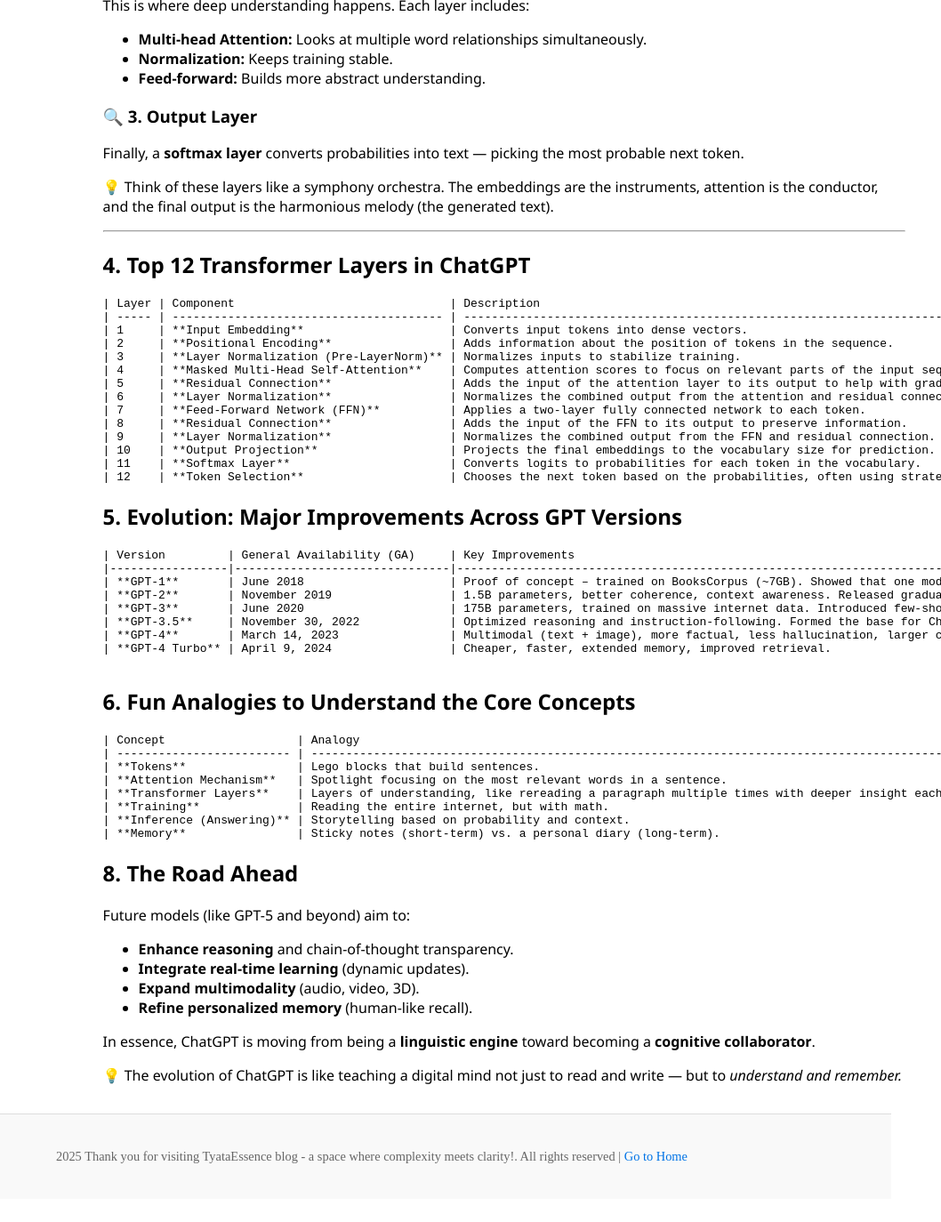
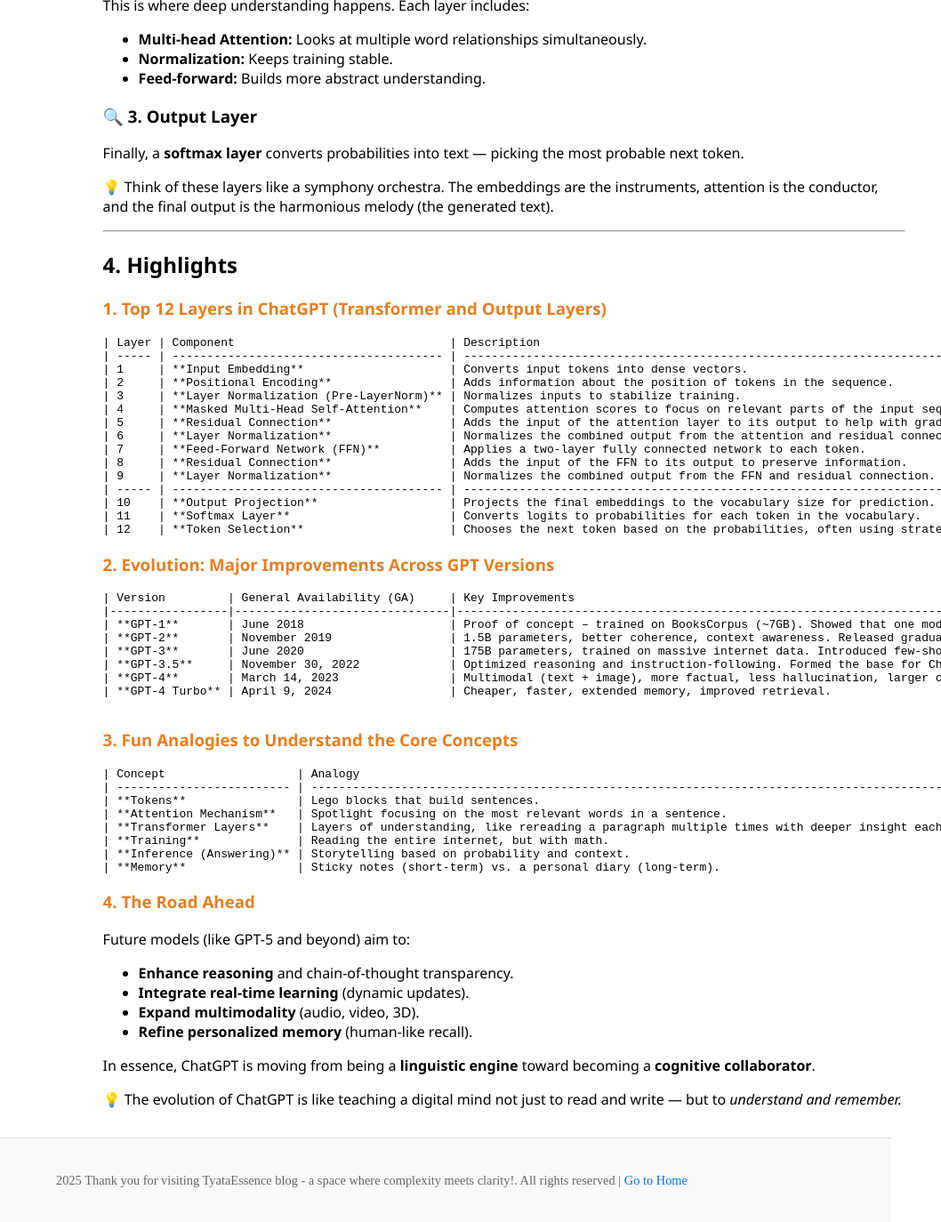
Before and after one commit to tyataessence/tyataessence.github.io, a Jekyll site: the page built from _posts/trending/2025-10-06-deep-dive-ChatGpt.md, in a window 1280 px wide and 1400 px high, scrolled down 3212 px. Shown: the top 1374 px of the window at 89% size, without its empty margins (222-1280 px from the left). Built offline with Jekyll 4.4.1, drawn with Linux system fonts in a browser that asks for light colours; some of the changed text lies outside the part shown.

Commit message:
Adding colors

````diff
--- a/_posts/trending/2025-10-06-deep-dive-ChatGpt.md
+++ b/_posts/trending/2025-10-06-deep-dive-ChatGpt.md
@@ -11,19 +11,19 @@ author: Rakesh Tyata
 
 💡 If you imagine the brain as a library, ChatGPT is like a super-librarian who doesn’t just fetch books but has read all of them, synthesized their contents, and can generate new, coherent, and often insightful paragraphs on demand.
 
-The human-like nature of ChatGPT isn’t magic — it’s ***pattern mastery**. It recognizes and replicates linguistic structures, emotional tones, and logical flows seen millions of times during training.
+The human-like nature of ChatGPT isn’t magic — it’s **pattern mastery**. It recognizes and replicates linguistic structures, emotional tones, and logical flows seen millions of times during training.
 
 However, it doesn’t **think** or **believe** anything. It’s an illusion of understanding built on probability and data density — a mirror reflecting collective human knowledge.
 
-💡 "ChatGPT doesn’t know the answer — it knows how an answer *should sound*."
+💡 "ChatGPT doesn’t know the answer — it knows how an answer **should sound**."
 
 ---
 
-## 1. How Does ChatGPT Work Internally?
+## <span style="color:#2F80ED;">1. How Does ChatGPT Work Internally?</span>
 
 Let’s break down the internal machinery without getting lost in math.
 
-### 🔹 Step 1: Tokenization – Turning Words into Numbers
+### <span style="color:#E67E22;">🔹 Step 1: Tokenization – Turning Words into Numbers</span>
 
 Language is messy for computers — they think in numbers, not words. So, ChatGPT converts text into **tokens**, which are numeric representations of chunks of text (words, parts of words, or symbols). For example:
 
@@ -31,7 +31,7 @@ Language is messy for computers — they think in numbers, not words. So, ChatGP
 
 Each of these tokens is mapped to a number through a massive dictionary learned during training.
 
-### 🔹 Step 2: Embeddings – Giving Meaning to Tokens
+### <span style="color:#E67E22;">🔹 Step 2: Embeddings – Giving Meaning to Tokens</span>
 
 Each token is then embedded into a **high-dimensional vector space**. Think of this like placing every word on a multi-dimensional map where similar meanings are close together — "king" and "queen" are nearby, while "banana" is far away.
 
@@ -44,7 +44,7 @@ Each token is then embedded into a **high-dimensional vector space**. Think of t
 ]
 ```
 
-### 🔹 Step 3: Transformer Architecture – The Brain of GPT
+### <span style="color:#E67E22;">🔹 Step 3: Transformer Architecture – The Brain of GPT</span>
 
 The **Transformer** is the real magic. It consists of **layers** that perform two key operations:
 
@@ -85,7 +85,7 @@ Here’s a simple example:
 
 This way, the Transformer stays focused on the most recent and relevant words, while still keeping track of what came before — maintaining smooth, logical responses even in long conversations.
 
-### 🔹 Step 4: Decoding – Generating the Next Word
+### <span style="color:#E67E22;">🔹 Step 4: Decoding – Generating the Next Word</span>
 
 Once the model understands context, it predicts the **next most likely token**. It repeats this step iteratively until a full response is generated. It’s not recalling from memory — it’s generating new text, token by token.
 
@@ -95,7 +95,7 @@ For example, the ChatGPT would generate the response "Totally agree! 😎 ChatGP
 
 ---
 
-## 2. What is the Memory Strategy?
+## <span style="color:#27AE60;">2. What is the Memory Strategy?</span>
 
 ChatGPT’s memory strategy has evolved over time. Initially, GPT models were **stateless** — every conversation was independent. Now, OpenAI has introduced **session memory**, which works like a human’s short-term and long-term memory.
 
@@ -118,7 +118,7 @@ Internally, memory strategies involve **vector databases** that store embeddings
 
 ---
 
-## 3. Comparision with the LLM Layers
+## <span style="color:#F1C40F">3. Comparision with the LLM Layers</span>
 
 The term **"Large Language Model"** literally means it has *many layers* — both conceptually and computationally.
 
@@ -142,7 +142,9 @@ Finally, a **softmax layer** converts probabilities into text — picking the mo
 
 ---
 
-## 4. Top 12 Transformer Layers in ChatGPT
+## <span style="color:#8E44AD4">4. Highlights </span>
+
+### <span style="color:#E67E22;">1. Top 12 Layers in ChatGPT (Transformer and Output Layers)</span>
 ```
 | Layer | Component                               | Description                                                                                        |
 | ----- | --------------------------------------- | -------------------------------------------------------------------------------------------------- |
@@ -155,12 +157,13 @@ Finally, a **softmax layer** converts probabilities into text — picking the mo
 | 7     | **Feed-Forward Network (FFN)**          | Applies a two-layer fully connected network to each token.                                         |
 | 8     | **Residual Connection**                 | Adds the input of the FFN to its output to preserve information.                                   |
 | 9     | **Layer Normalization**                 | Normalizes the combined output from the FFN and residual connection.                               |
+| ----- | --------------------------------------- | -------------------------------------------------------------------------------------------------- |
 | 10    | **Output Projection**                   | Projects the final embeddings to the vocabulary size for prediction.                               |
 | 11    | **Softmax Layer**                       | Converts logits to probabilities for each token in the vocabulary.                                 |
 | 12    | **Token Selection**                     | Chooses the next token based on the probabilities, often using strategies like greedy or sampling. |
 ```
 
-## 5. Evolution: Major Improvements Across GPT Versions
+### <span style="color:#E67E22;">2. Evolution: Major Improvements Across GPT Versions</span>
 ```
 | Version         | General Availability (GA)     | Key Improvements                                                                                     |
 |-----------------|-------------------------------|------------------------------------------------------------------------------------------------------|
@@ -173,7 +176,7 @@ Finally, a **softmax layer** converts probabilities into text — picking the mo
 
 ```
 
-## 6. Fun Analogies to Understand the Core Concepts
+### <span style="color:#E67E22;">3. Fun Analogies to Understand the Core Concepts</span>
 ```
 | Concept                   | Analogy                                                                                           |
 | ------------------------- | ------------------------------------------------------------------------------------------------- |
@@ -185,7 +188,7 @@ Finally, a **softmax layer** converts probabilities into text — picking the mo
 | **Memory**                | Sticky notes (short-term) vs. a personal diary (long-term).                                       |
 ```
 
-## 8. The Road Ahead
+### <span style="color:#E67E22;">4. The Road Ahead</span>
 
 Future models (like GPT-5 and beyond) aim to:
 
````
